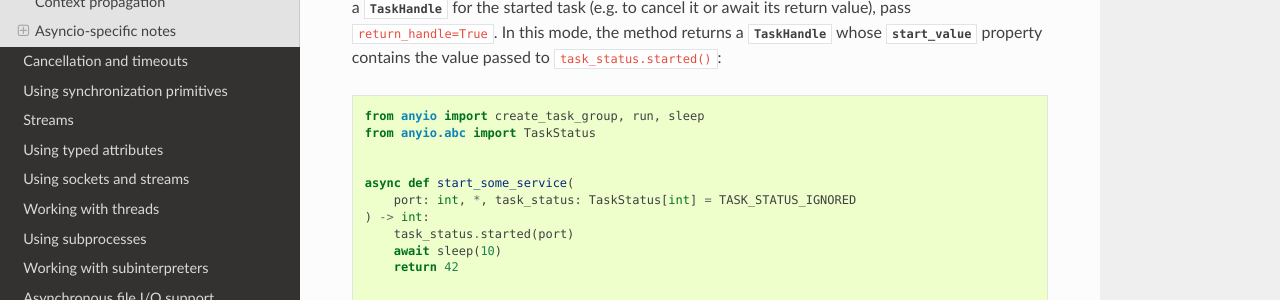
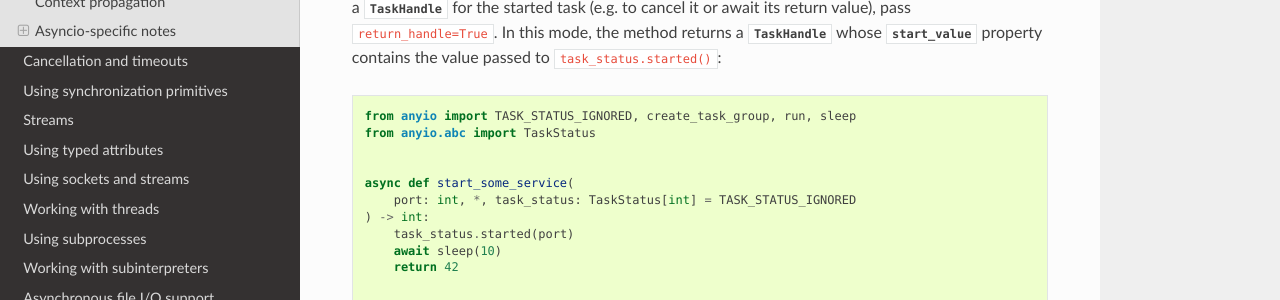
Before and after one commit to agronholm/anyio, a Sphinx documentation site: the page built from docs/tasks.rst, in a window 1280 px wide and 900 px high, scrolled down 2722 px. Shown: the part 151-451 px from the top of the window. Built offline with Sphinx 7.4.7 and the Read the Docs theme 3.1.0, drawn with Linux system fonts in a browser that asks for light colours; the version number could not be read and is left out.

Commit message:
docs: fix missing TASK_STATUS_IGNORED import in return_handle start() example (#1240)
Co-authored-by: Cognis Digital <oss@cognis.digital>

```diff
--- a/docs/tasks.rst
+++ b/docs/tasks.rst
@@ -187,7 +187,7 @@ By default, :meth:`TaskGroup.start() <.abc.TaskGroup.start>` returns the value p
 mode, the method returns a :class:`~.TaskHandle` whose :attr:`~.TaskHandle.start_value`
 property contains the value passed to ``task_status.started()``::
 
-    from anyio import create_task_group, run, sleep
+    from anyio import TASK_STATUS_IGNORED, create_task_group, run, sleep
     from anyio.abc import TaskStatus
 
 
```
